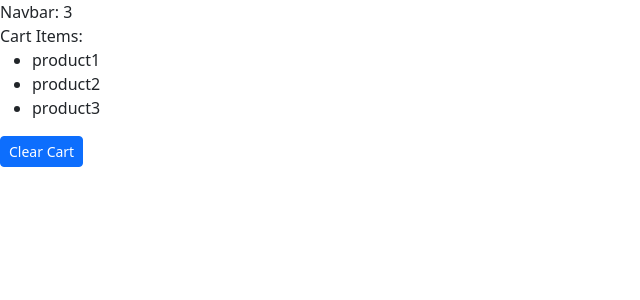
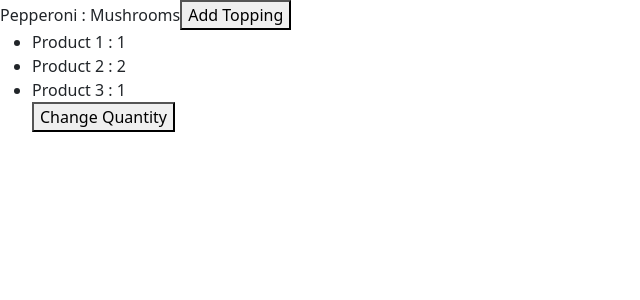
Before and after one commit to josephArinaitwe/basics, a React (Vite) app: page / in a window 1280 px wide. Shown: the top 300 px of the page, without its empty margins (0-640 px from the left). Built offline with nearby package versions, Linux system fonts and the light colour scheme.

Commit message:
state management final

```diff
--- a/src/App.tsx
+++ b/src/App.tsx
@@ -67,14 +67,71 @@ function App(){
 //   </div>
 //   );
 //
-const [cartItems, setCarItems] = useState([
-  'product1', 'product2', 'product3'
-]);
-return(
-<>
-<Navbar cartItemsCount={cartItems.length} />
-<CartItem cartItems={cartItems} onClear={() =>setCarItems([])}/>
-</>
+// const [cartItems, setCarItems] = useState([
+//   'product1', 'product2', 'product3'
+// ]);
+// return(
+// <>
+// <Navbar cartItemsCount={cartItems.length} />
+// <CartItem cartItems={cartItems} onClear={() =>setCarItems([])}/>
+// </>
+// )
+// const [game, setGame] = useState ({
+//   id: 1,
+//   player: {
+//     name: 'John',
+//     score: 0
+//   }
+// })
+// const handleClick = () => {
+//   setGame({...game, player: {...game.player, name: 'David'}})
+// }
+
+
+// return (
+//   <>
+//   {game.player.name} : {game.player.score}
+//   <button onClick={handleClick}>Change Name</button>
+
+//   </>
+// )
+const [pizza, setPizza] = useState({
+  name: 'Pepperoni',
+  toppings: ['Mushrooms']
+})
+
+const [cart, setCart] = useState({
+  discount: .1,
+  items: [
+    {id: 1, title: 'Product 1', quantity: 1},
+    {id: 2, title: 'Product 2', quantity: 2},
+    {id: 3, title: 'Product 3', quantity: 1}
+  ]
+})
+
+const handleClick = () => {
+  setPizza({...pizza, toppings: [...pizza.toppings, 'onions']})
+}
+
+const handleChangeQty = () =>{
+  setCart({...cart, items: cart.items.map(item => item.id === 2 ? {...item, quantity: 5} : item)})
+}
+return (
+  <>
+  {pizza.name} : {pizza.toppings.join(', ')}
+  <button onClick={handleClick}>Add Topping</button>
+
+  <ul>
+    {cart.items.map(item =>
+      <li key={item.id}>
+        {item.title} : {item.quantity}
+      </li>
+    )}
+    <button onClick={handleChangeQty}>Change Quantity</button>
+  </ul>
+
+
+  </>
 )
 }
 export default App;
```
